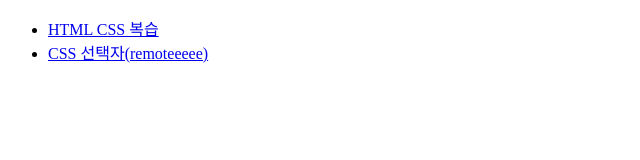
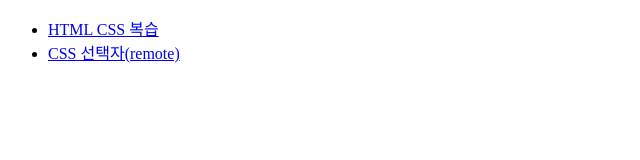
Before and after one commit to hyunjueyo/k6_fe, a plain HTML site: page index.html in a window 1280 px wide. Shown: the full height of the page, 0-640 px from the left. Drawn offline with Linux system fonts and the light colour scheme.

Commit message:
Update index.html

```diff
--- a/index.html
+++ b/index.html
@@ -9,7 +9,7 @@
     <ul>
         <!-- a태그는 반드시 href속성을 가짐, 반드시 (내 파일 기준)상대경로를 써야함 -->
         <li><a href="./01/01.html">HTML CSS 복습</a></li>
-        <li><a href="./02/02.html">CSS 선택자(remoteeeee)</a></li>
+        <li><a href="./02/02.html">CSS 선택자(remote)</a></li>
     </ul>
 
 </body>
```
